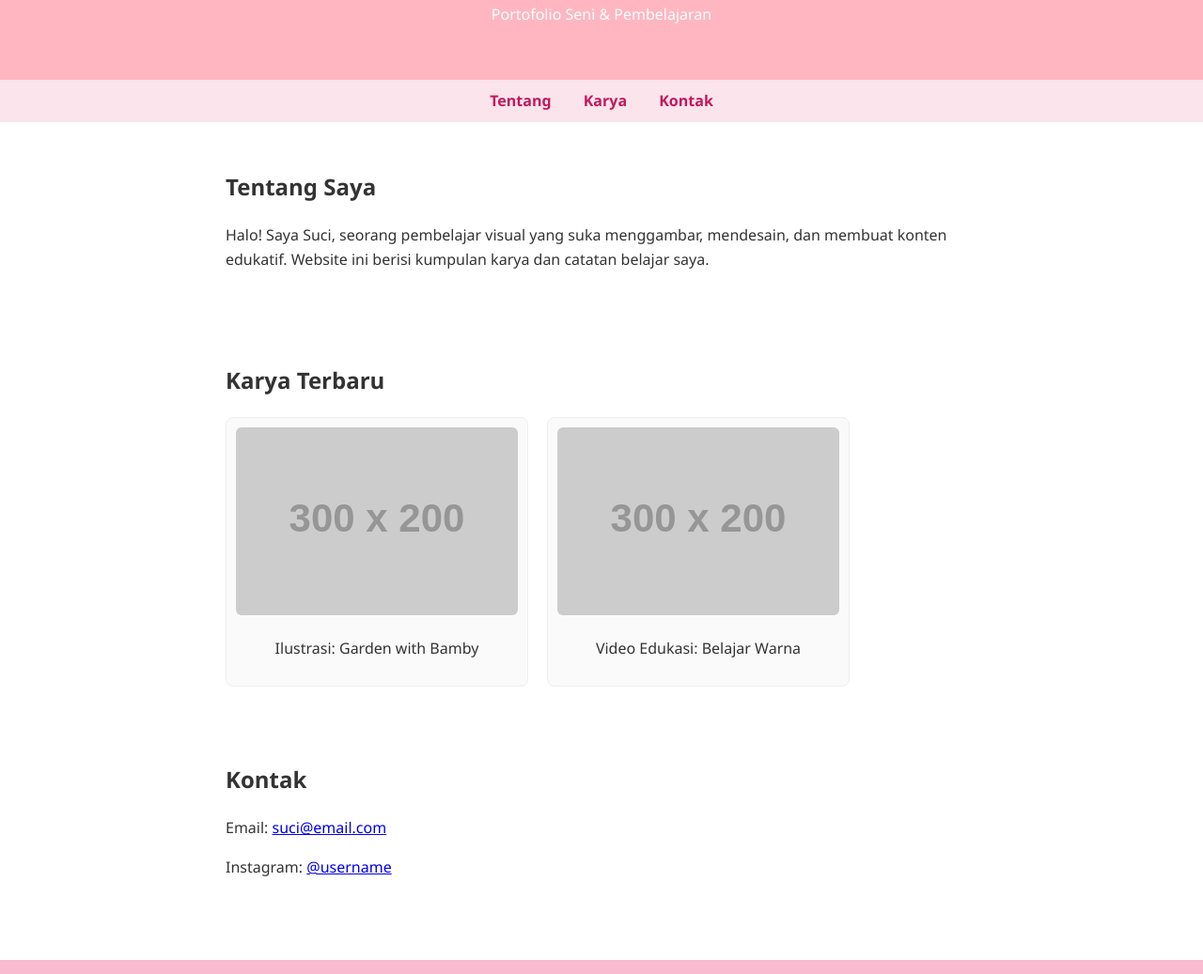
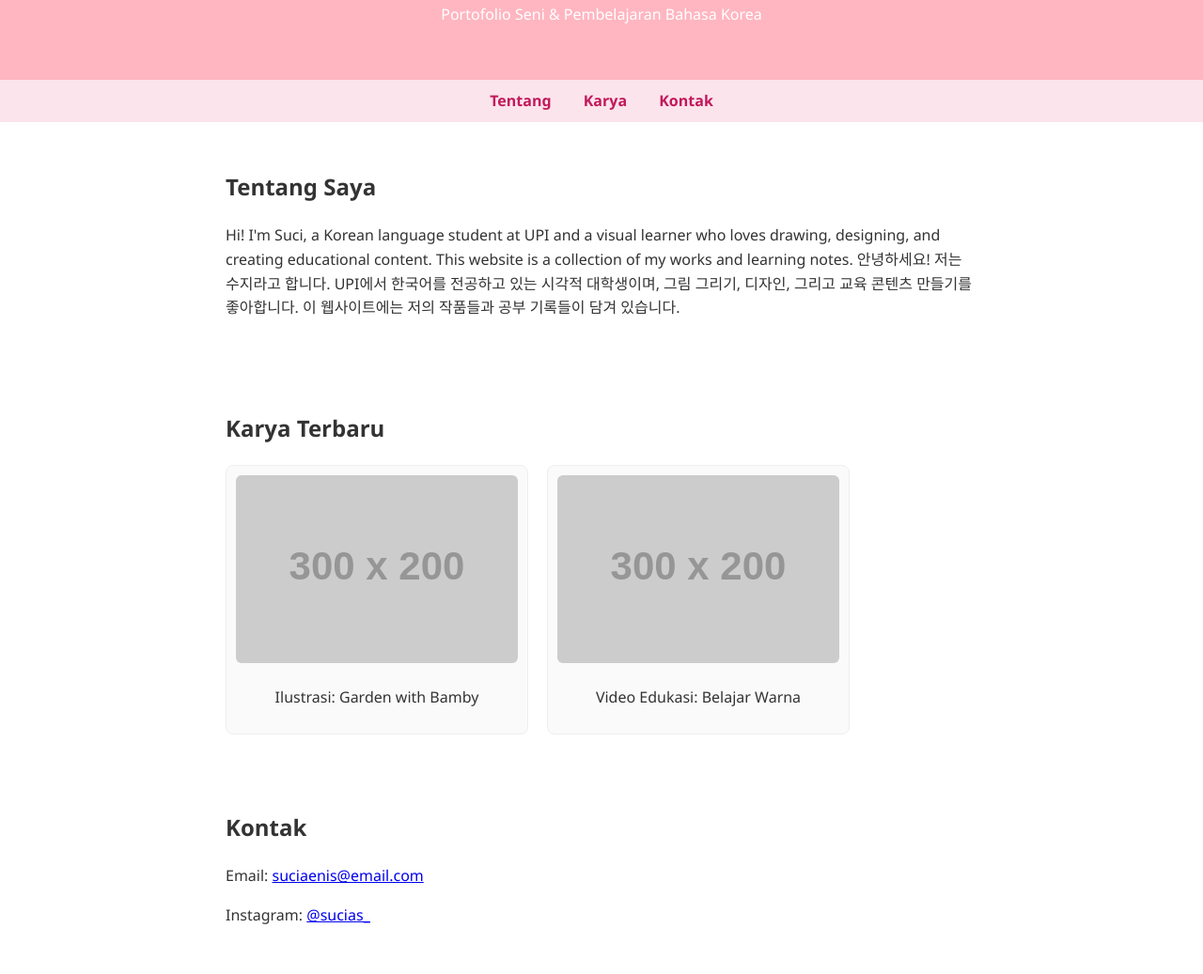
Before and after one commit to sucienis/CoretanIlmu, a plain HTML site: page index.html in a window 1280 px wide. Shown: the part 131-1168 px from the top of the page at 94% size. Drawn offline with Linux system fonts and the light colour scheme; placeholder pictures from the web are drawn by us.

Commit message:
index.html

```diff
--- a/index.html
+++ b/index.html
@@ -9,7 +9,7 @@
 <body>
   <header>
     <h1>Suci Aeni</h1>
-    <p>Portofolio Seni & Pembelajaran</p>
+    <p>Portofolio Seni & Pembelajaran Bahasa Korea</p>
   </header>
 
   <nav>
@@ -20,7 +20,9 @@
 
   <section id="tentang">
     <h2>Tentang Saya</h2>
-    <p>Halo! Saya Suci, seorang pembelajar visual yang suka menggambar, mendesain, dan membuat konten edukatif. Website ini berisi kumpulan karya dan catatan belajar saya.</p>
+    <p></p>Hi! I'm Suci, a Korean language student at UPI and a visual learner who loves drawing, designing, and creating educational content. This website is a collection of my works and learning notes.
+안녕하세요! 저는 수지라고 합니다. UPI에서 한국어를 전공하고 있는 시각적 대학생이며, 그림 그리기, 디자인, 그리고 교육 콘텐츠 만들기를 좋아합니다. 이 웹사이트에는 저의 작품들과 공부 기록들이 담겨 있습니다.
+</p>
   </section>
 
   <section id="karya">
@@ -39,8 +41,8 @@
 
   <section id="kontak">
     <h2>Kontak</h2>
-    <p>Email: <a href="mailto:suci@email.com">suci@email.com</a></p>
-    <p>Instagram: <a href="https://instagram.com/username" target="_blank">@username</a></p>
+    <p>Email: <a href="mailto:suci@email.com">suciaenis@email.com</a></p>
+    <p>Instagram: <a href="https://instagram.com/username" target="_blank">@sucias_</a></p>
   </section>
 
   <footer>
```
